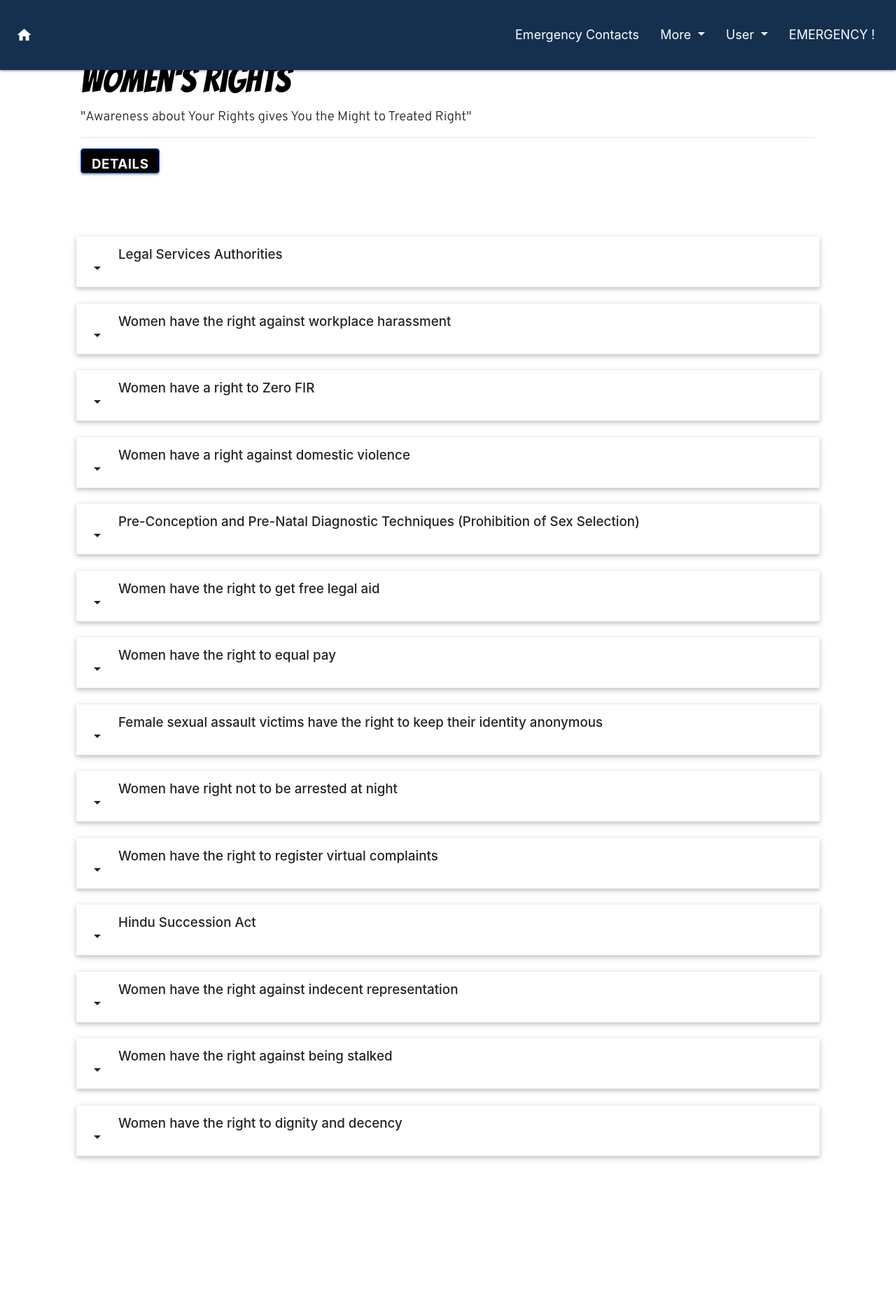
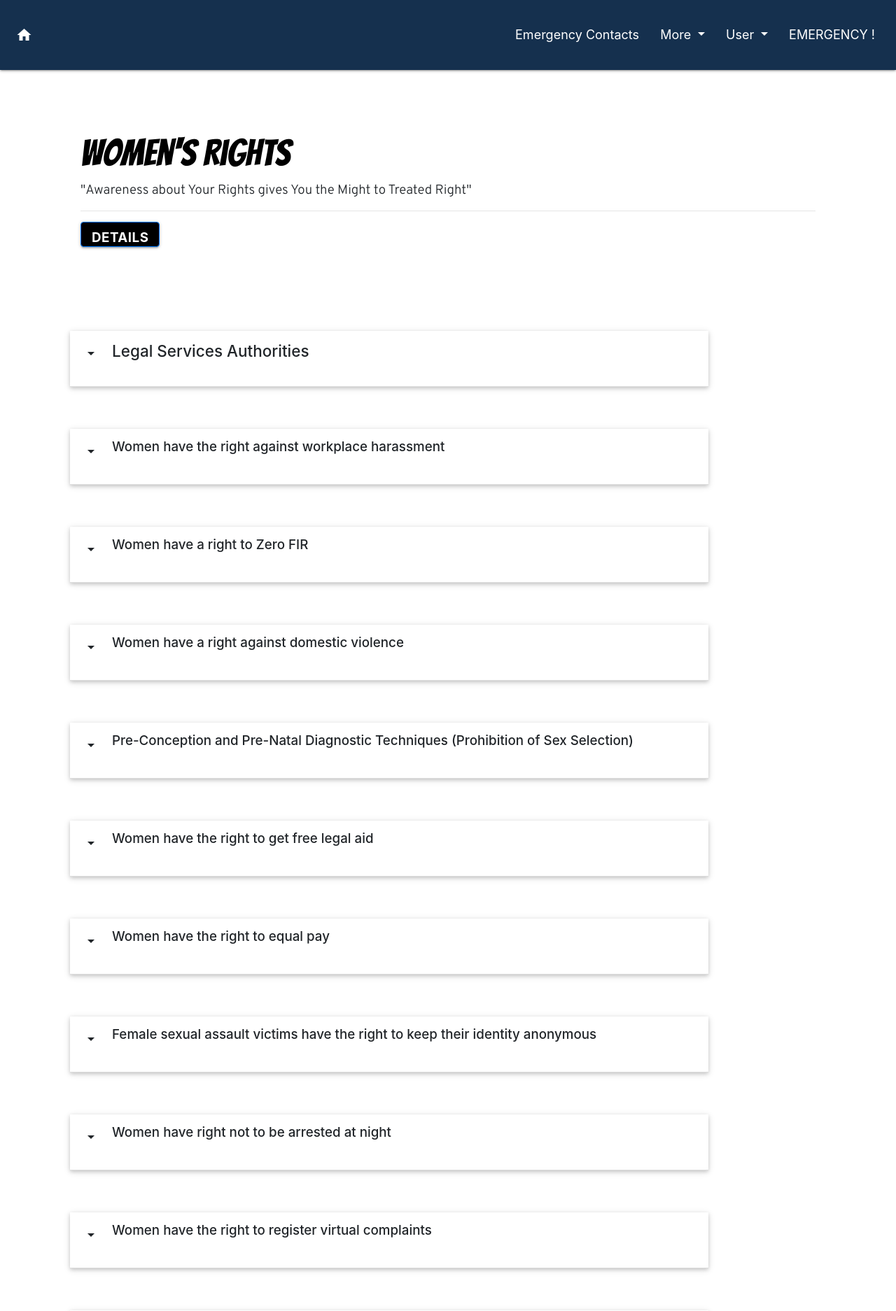
Before and after one commit to swapnilsparsh/Rescue, a Django app: page /women_rights/ in a window 1280 px wide. Shown: the top 1874 px of the page at 70% size. Run offline with Django 3.2, Linux system fonts and the light colour scheme; some libraries are stand-ins or nearby versions.

Commit message:
Ui Updated

```diff
--- a/main_app/templates/main_app/women_rights.html
+++ b/main_app/templates/main_app/women_rights.html
@@ -8,101 +8,104 @@
         <div class="container">
             <div class="jumbotron" style="background-color:white;">
               <link href="https://fonts.googleapis.com/css2?family=Bangers&display=swap" rel="stylesheet">
-              <h1 class="display-4" style="color: black; font-family: 'Bangers', cursive;">Women's Rights</h1>
+              <h1 class="display-4" style="color: black; font-family: 'Bangers', cursive; margin-top: 10%;">Women's Rights</h1>
               <link href="https://fonts.googleapis.com/css2?family=Overpass:wght@300&display=swap" rel="stylesheet">
               <p class="lead" style="font-family: 'Overpass', sans-serif;"><b>"Awareness about Your Rights gives You the Might to Treated Right"</b></p>
               <hr class="my-10">
               <a  style="color:white; background-color:black;" class="btn btn-primary btn-lg" href="https://www.indiatoday.in/education-today/gk-current-affairs/story/11-women-rights-india-312263-2016-03-08" role="button" target="_blank"><b>DETAILS</b></a>
             </div>
 
-            <ul class = "collapsible popout" data-collapsible = "accordion">
-                <li>
-                    <div class = "collapsible-header" style="background-color:white ;">
-                        <i class = "material-icons" style="margin-top:18px;">arrow_drop_down</i><h5>Legal Services Authorities</h5></div>
+            <ul class = "row collapsible popout" data-collapsible = "accordion">
+                   <li style="margin: 30px 30px 30px 30px; width:80%">
+                    <div class = "collapsible-header" style="background-color:white ; height: 80px;">
+                        <i class = "material-icons" style="margin-top:5px;">arrow_drop_down</i><h4>Legal Services Authorities</h4></div>
                     <div class = "collapsible-body"><p> This provides for free legal services to Indian women.</p></div>
                  </li>
                  <br>
-                 <li>
-                    <div class = "collapsible-header" style="background-color:white ;">
-                        <i class = "material-icons" style="margin-top:18px;">arrow_drop_down</i><h5>Women have the right against workplace harassment</h5></div>
+                 <li style="margin: 30px 30px 30px 30px; width:80%" >
+                    <div class = "collapsible-header" style="background-color:white ; height: 80px;">
+                        <i class = "material-icons" style="margin-top:5px;">arrow_drop_down</i><h5>Women have the right against workplace harassment</h5></div>
                     <div class = "collapsible-body"><p>The Sexual Harassment of Women at Workplace Act gives a female the right to file a complaint against any kind of sexual harassment at her place of work. Under this act, she can submit a written complaint to an Internal Complaints Committee (ICC) at a branch office within a period of 3 months. </p></div>
                  </li>
                  <br>
-                 <li>
-                    <div class = "collapsible-header" style="background-color:white ;">
-                        <i class = "material-icons" style="margin-top:18px;">arrow_drop_down</i><h5>Women have a right to Zero FIR</h5></div>
+                 <li style="margin: 30px 30px 30px 30px; width:80%">
+                    <div class = "collapsible-header" style="background-color:white ; height: 80px;">
+                        <i class = "material-icons" style="margin-top:5px;">arrow_drop_down</i><h5>Women have a right to Zero FIR</h5></div>
                     <div class = "collapsible-body"><p>An FIR that can be filed at any police station irrespective of the location where the incident occurred or a specific jurisdiction it comes under, the Zero FIR can later be moved to the Police Station in whose jurisdiction the case falls under. This ruling was passed by the Supreme Court to save the victim's time and prevent an offender from getting away scot-free. </p></div>
                  </li>
+
                  <br>
-                 <li>
-                    <div class = "collapsible-header" style="background-color:white ;">
-                        <i class = "material-icons" style="margin-top:18px;">arrow_drop_down</i><h5>Women have a right against domestic violence</h5></div>
+
+                 <li  style="margin: 30px 30px 30px 30px; width:80%">
+                    <div class = "collapsible-header" style="background-color:white ; height: 80px;">
+                        <i class = "material-icons" style="margin-top:5px;">arrow_drop_down</i><h5>Women have a right against domestic violence</h5></div>
                     <div class = "collapsible-body"><p>Section 498 of the Indian Constitution looks to protect a wife, female live-in partner or a woman living in a household like a mother or a sister from domestic violence (including verbal, economic, emotional and sexual) by the hands of a husband, male live-in partner or relatives.</p></div>
                  </li>
                  <br>
-                 <li>
-                    <div class = "collapsible-header" style="background-color:white ;">
-                        <i class = "material-icons" style="margin-top:18px;">arrow_drop_down</i><h5>Pre-Conception and Pre-Natal Diagnostic Techniques (Prohibition of Sex Selection)</h5></div>
+                 <li  style="margin: 30px 30px 30px 30px; width:80%">
+                    <div class = "collapsible-header" style="background-color:white ; height: 80px;">
+                        <i class = "material-icons" style="margin-top:5px;">arrow_drop_down</i><h5>Pre-Conception and Pre-Natal Diagnostic Techniques (Prohibition of Sex Selection)</h5></div>
                     <div class = "collapsible-body"><p>This will prevent of sex selection before or after a woman conceives. This will reduce unwanted and illegal abortions in the country.
 
                     </p></div>
                  </li>
                  <br>
-                 <li>
-                    <div class = "collapsible-header" style="background-color:white ;">
-                        <i class = "material-icons" style="margin-top:18px;">arrow_drop_down</i><h5>Women have the right to get free legal aid</h5></div>
+                 <li  style="margin: 30px 30px 30px 30px; width:80%">
+                    <div class = "collapsible-header" style="background-color:white ; height: 80px;">
+                        <i class = "material-icons" style="margin-top:5px;">arrow_drop_down</i><h5>Women have the right to get free legal aid</h5></div>
                     <div class = "collapsible-body"><p>Under the Legal Services Authorities Act, female rape victims have the right to get free legal aid or help from the Legal Services Authority who has to arrange a lawyer for her.</p></div>
                  </li>
                  <br>
-                 <li>
-                    <div class = "collapsible-header"  style="background-color:white ;">
-                        <i class = "material-icons" style="margin-top:18px;">arrow_drop_down</i><h5>Women have the right to equal pay</h5></div>
+                 <li  style="margin: 30px 30px 30px 30px; width:80%">
+                    <div class = "collapsible-header"  style="background-color:white ; height: 80px;">
+                        <i class = "material-icons" style="margin-top:5px;">arrow_drop_down</i><h5>Women have the right to equal pay</h5></div>
                     <div class = "collapsible-body"><p>According to the provisions listed under the Equal Remuneration Act, one cannot be discriminated on the basis of sex when it comes to salary, pay or wages. Working women have the right to draw an equal salary, as compared to men.</p></div>
                  </li>
                  <br>
-                 <li>
-                    <div class = "collapsible-header" style="background-color:white ;">
-                        <i class = "material-icons" style="margin-top:18px;">arrow_drop_down</i><h5>Female sexual assault victims have the right to keep their identity anonymous</h5></div>
+                 <li  style="margin: 30px 30px 30px 30px; width:80%" >
+                    <div class = "collapsible-header" style="background-color:white ; height:80px;">
+                        <i class = "material-icons" style="margin-top:5px;">arrow_drop_down</i><h5>Female sexual assault victims have the right to keep their identity anonymous</h5></div>
                     <div class = "collapsible-body"><p>To ensure that her privacy is protected, a woman who has been sexually assaulted may record her statement alone before the district magistrate when the case is under trial, or in the presence of a female police officer.</p></div>
                  </li>
                  <br>
-                 <li>
-                    <div class = "collapsible-header" style="background-color:white ;">
-                        <i class = "material-icons" style="margin-top:18px;">arrow_drop_down</i><h5>Women have right not to be arrested at night</h5></div>
+                 <li  style="margin: 30px 30px 30px 30px; width:80%" >
+                    <div class = "collapsible-header" style="background-color:white ; height: 80px;">
+                        <i class = "material-icons" style="margin-top:5px;">arrow_drop_down</i><h5>Women have right not to be arrested at night</h5></div>
                     <div class = "collapsible-body"><p>Unless there is an exceptional case on the orders of a first class magistrate, a woman cannot be arrested after sunset and before sunrise. In addition, the law also states that the police can interrogate a woman at her residence only in the presence of a woman constable and family members or friends. </p></div>
                  </li>
                  <br>
-                 <li>
-                    <div class = "collapsible-header" style="background-color:white ;">
-                        <i class = "material-icons" style="margin-top:18px;">arrow_drop_down</i><h5>Women have the right to register virtual complaints</h5></div>
+                 <li  style="margin: 30px 30px 30px 30px; width:80%" >
+                    <div class = "collapsible-header" style="background-color:white ; height: 80px;">
+                        <i class = "material-icons" style="margin-top:5px;">arrow_drop_down</i><h5>Women have the right to register virtual complaints</h5></div>
                     <div class = "collapsible-body"><p>The law gives women the provision for filing virtual complaints via e-mail, or writing her complaint and sending it to a police station from a registered postal address. Further, the SHO sends a police constable to her place to record her complaint. This is in case a woman is not in a position to physically go to a police station and file a complaint. </p></div>
                  </li>
                  <br>
-                 <li>
-                    <div class = "collapsible-header" style="background-color:white ;">
-                        <i class = "material-icons" style="margin-top:18px;">arrow_drop_down</i><h5>Hindu Succession Act</h5></div>
+                 <li  style="margin: 30px 30px 30px 30px; width:80%" >
+                    <div class = "collapsible-header" style="background-color:white ; height: 80px;">
+                        <i class = "material-icons" style="margin-top:5px;">arrow_drop_down</i><h5>Hindu Succession Act</h5></div>
                     <div class = "collapsible-body"><p>This recognises the right of women to inherit parental property equally with men. </p></div>
                  </li>
                  <br>
-                 <li>
-                    <div class = "collapsible-header" style="background-color:white ;">
-                        <i class = "material-icons" style="margin-top:18px;">arrow_drop_down</i><h5>Women have the right against indecent representation</h5></div>
+                 <li  style="margin: 30px 30px 30px 30px; width:80%" >
+                    <div class = "collapsible-header" style="background-color:white ; height: 80px;">
+                        <i class = "material-icons" style="margin-top:5px;">arrow_drop_down</i><h5>Women have the right against indecent representation</h5></div>
                     <div class = "collapsible-body"><p>Depiction of a woman's figure (her form or any body part) in any manner that is indecent, derogatory, or is likely to deprave, corrupt or injure the public morality or morals, is a punishable offence.</p></div>
                  </li>
                  <br>
-                 <li>
-                    <div class = "collapsible-header" style="background-color:white ;">
-                        <i class = "material-icons" style="margin-top:18px;">arrow_drop_down</i><h5>Women have the right against being stalked</h5></div>
+                 <li  style="margin: 30px 30px 30px 30px; width:80%" >
+                    <div class = "collapsible-header" style="background-color:white ; height: 80px;">
+                        <i class = "material-icons" style="margin-top:5px;">arrow_drop_down</i><h5>Women have the right against being stalked</h5></div>
                     <div class = "collapsible-body"><p>Section 354D of the IPC makes way for legal action to be taken against an offender if he/she follows a woman, tries to contact her to foster personal interaction repeatedly despite a clear indication of disinterest; or monitor the use by a woman of the internet, email or any other form of electronic communication.</p></div>
                  </li>
                  <br>
 
-                 <li>
-                    <div class = "collapsible-header" style="background-color:white ;">
-                        <i class = "material-icons" style="margin-top:18px;">arrow_drop_down</i><h5>Women have the right to dignity and decency</h5></div>
+                 <li  style="margin: 30px 30px 30px 30px; width:80%">
+                    <div class = "collapsible-header" style="background-color:white ; height: 80px;">
+                        <i class = "material-icons" style="margin-top:5px;">arrow_drop_down</i><h5>Women have the right to dignity and decency</h5></div>
                     <div class = "collapsible-body"><p>In an event that the accused is a woman, any medical examination procedure on her must be performed by -- or in the presence of -- another woman.</p></div>
                  </li>
             </ul>
+            </div>
             <br>
         </div>
     </body>
```
Also changed, not shown: main_app/templates/main_app/helpline_numbers.html (+41 -27 lines), main_app/templates/main_app/women_laws.html (+31 -31 lines).
